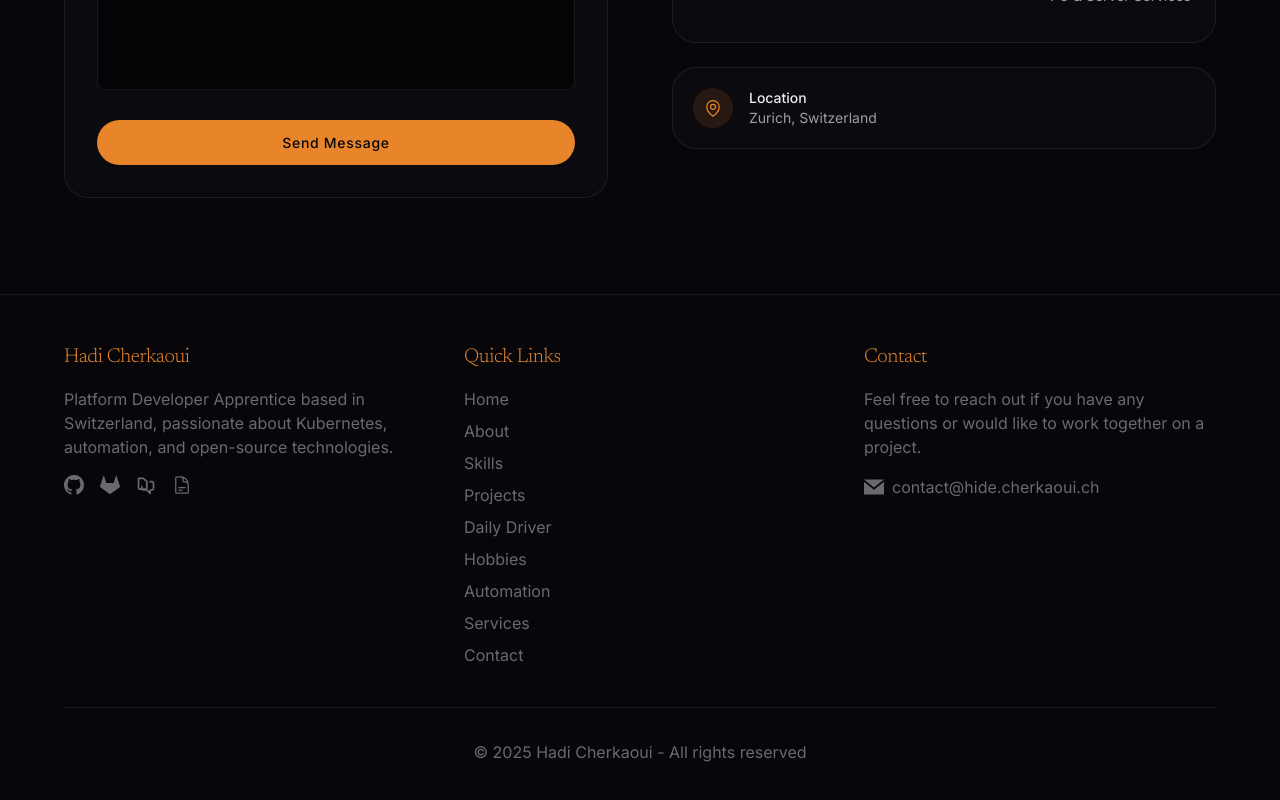
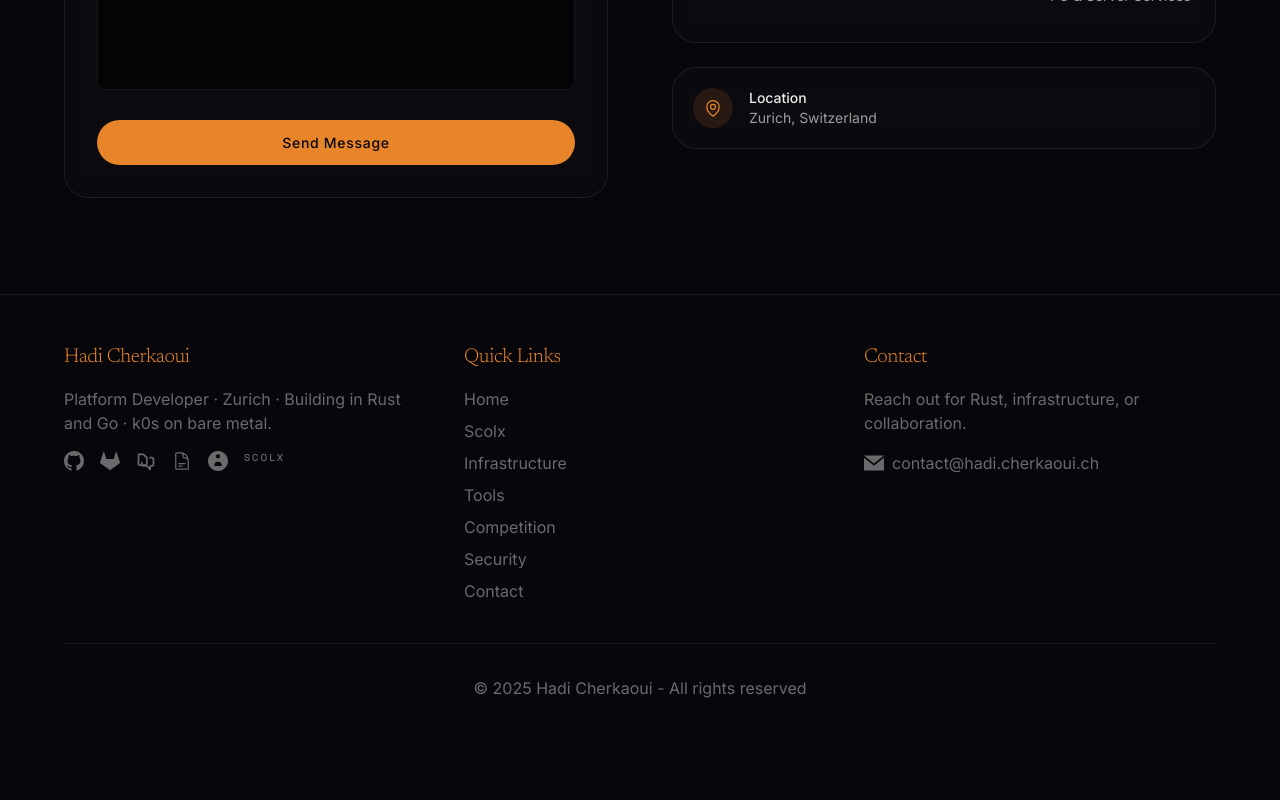
Before and after one commit to HadiCherkaoui/portfolio, a Next.js app: page / in a window 1280 px wide. Shown: the part 11045-11845 px from the top of the page. After the commit the page ends 11793 px from the top, so only its background shows below. Built offline with nearby package versions, Linux system fonts and the light colour scheme.

Commit message:
feat: update footer description, nav links, add TryHackMe/Scolx links

```diff
--- a/components/Footer.tsx
+++ b/components/Footer.tsx
@@ -1,5 +1,3 @@
-import React from "react";
-
 export default function Footer() {
   return (
     <footer className="py-12 px-4 relative overflow-hidden border-t border-[var(--border-subtle)]">
@@ -11,8 +9,7 @@ export default function Footer() {
               Hadi Cherkaoui
             </h3>
             <p className="text-[var(--text-muted)] mb-4">
-              Platform Developer Apprentice based in Switzerland, passionate
-              about Kubernetes, automation, and open-source technologies.
+              Platform Developer · Zurich · Building in Rust and Go · k0s on bare metal.
             </p>
             <div className="flex space-x-4">
               <a
@@ -83,6 +80,28 @@ export default function Footer() {
                   />
                 </svg>
               </a>
+              {/* TryHackMe */}
+              <a
+                href="https://tryhackme.com/p/HadiCherkaoui"
+                target="_blank"
+                rel="noopener noreferrer"
+                aria-label="TryHackMe"
+                className="text-[var(--text-muted)] hover:text-[var(--accent-emerald)] transition-colors"
+              >
+                <svg className="w-5 h-5" fill="currentColor" viewBox="0 0 512 512">
+                  <path d="M256 0C114.6 0 0 114.6 0 256s114.6 256 256 256 256-114.6 256-256S397.4 0 256 0zm0 80c30.9 0 56 25.1 56 56s-25.1 56-56 56-56-25.1-56-56 25.1-56 56-56zm80 304H176c-8.8 0-16-7.2-16-16v-16c0-44.2 35.8-80 80-80h32c44.2 0 80 35.8 80 80v16c0 8.8-7.2 16-16 16z"/>
+                </svg>
+              </a>
+              {/* Scolx */}
+              <a
+                href="https://scolx.com"
+                target="_blank"
+                rel="noopener noreferrer"
+                aria-label="Scolx"
+                className="text-[var(--text-muted)] hover:text-[var(--accent-emerald)] transition-colors font-tech text-xs tracking-wider"
+              >
+                Scolx
+              </a>
             </div>
           </div>
 
@@ -94,13 +113,11 @@ export default function Footer() {
             <ul className="space-y-2">
               {[
                 { label: "Home", href: "#hero" },
-                { label: "About", href: "#about" },
-                { label: "Skills", href: "#skills" },
-                { label: "Projects", href: "#projects" },
-                { label: "Daily Driver", href: "#daily-driver" },
-                { label: "Hobbies", href: "#hobbies" },
-                { label: "Automation", href: "#automation" },
-                { label: "Services", href: "#services" },
+                { label: "Scolx", href: "#scolx" },
+                { label: "Infrastructure", href: "#infrastructure" },
+                { label: "Tools", href: "#tools" },
+                { label: "Competition", href: "#competition" },
+                { label: "Security", href: "#offense" },
                 { label: "Contact", href: "#contact" },
               ].map((link) => (
                 <li key={link.label}>
@@ -121,11 +138,10 @@ export default function Footer() {
               Contact
             </h3>
             <p className="text-[var(--text-muted)] mb-4">
-              Feel free to reach out if you have any questions or would like to
-              work together on a project.
+              Reach out for Rust, infrastructure, or collaboration.
             </p>
             <a
-              href="mailto:contact@hide.cherkaoui.ch"
+              href="mailto:contact@hadi.cherkaoui.ch"
               className="inline-flex items-center gap-2 text-[var(--text-muted)] hover:text-[var(--accent-emerald)] transition-colors"
             >
               <svg
@@ -135,7 +151,7 @@ export default function Footer() {
               >
                 <path d="M12 12.713l-11.985-9.713h23.97l-11.985 9.713zm0 2.574l-12-9.725v15.438h24v-15.438l-12 9.725z" />
               </svg>
-              contact@hide.cherkaoui.ch
+              contact@hadi.cherkaoui.ch
             </a>
           </div>
         </div>
```
